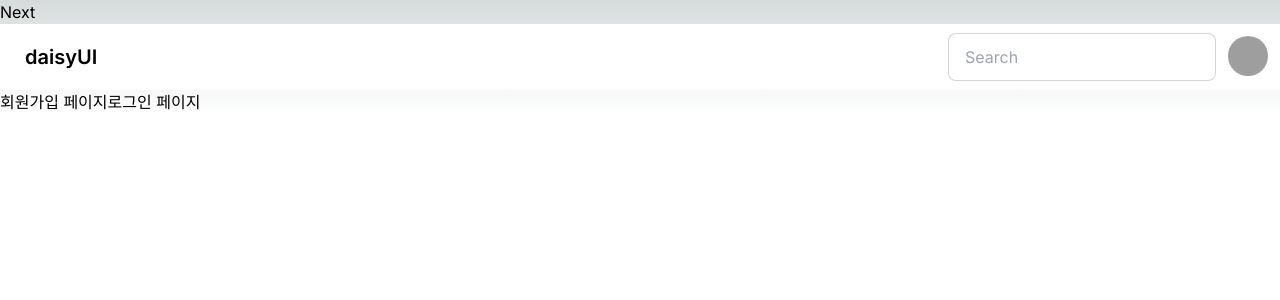
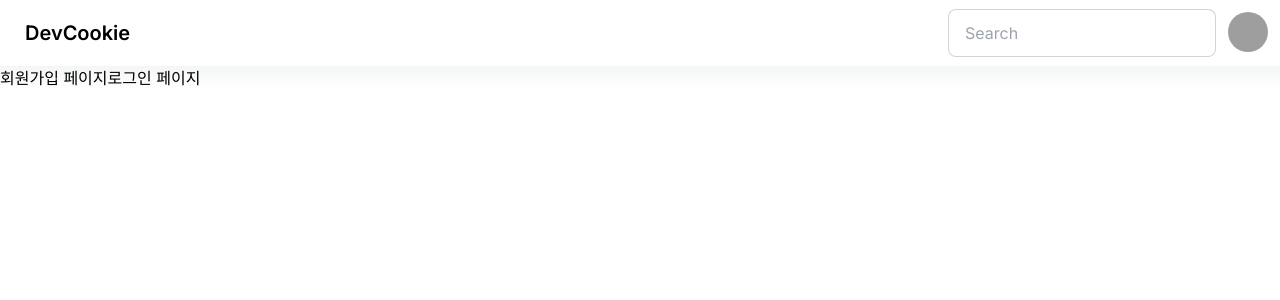
Before and after one commit to dev-cookie-project/dev-cookie, a Next.js app: page / in a window 1280 px wide. Shown: the top 300 px of the page. Built offline with nearby package versions, Linux system fonts and the light colour scheme; grey boxes are pictures that could not be loaded.

Commit message:
Gitfix: gitignore 수정

```diff
--- a/src/app/components/topNav.tsx
+++ b/src/app/components/topNav.tsx
@@ -1,11 +1,13 @@
 import React from "react";
+
+import Link from "next/link";
 
 export default function TopNav() {
   return (
     <>
       <div className="navbar bg-base-100">
         <div className="flex-1">
-          <a className="btn btn-ghost text-xl">daisyUI</a>
+          <a className="btn btn-ghost text-xl">DevCookie</a>
         </div>
         <div className="flex-none gap-2">
           <div className="form-control">
@@ -42,7 +44,7 @@ export default function TopNav() {
                 <a>Settings</a>
               </li>
               <li>
-                <a>LogIn</a>
+                <Link href="/devCookieAuth/devCookieLogIn">LogIn</Link>
               </li>
             </ul>
           </div>
--- a/src/app/page.tsx
+++ b/src/app/page.tsx
@@ -4,7 +4,6 @@ import TopNav from "./components/topNav";
 export default function Home() {
   return (
     <>
-      <div>Next</div>
       <TopNav></TopNav>
       <Link href="/devCookieAuth/devCookieJoinUs">회원가입 페이지</Link>
       <Link href="/devCookieAuth/devCookieLogIn">로그인 페이지</Link>
```
Also changed, not shown: 1 other file (tests, documents, lock files or other folders).
